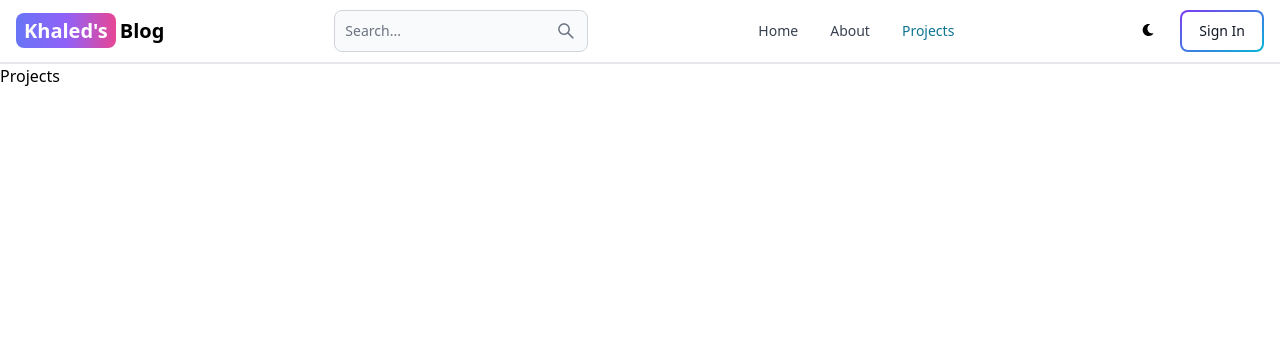
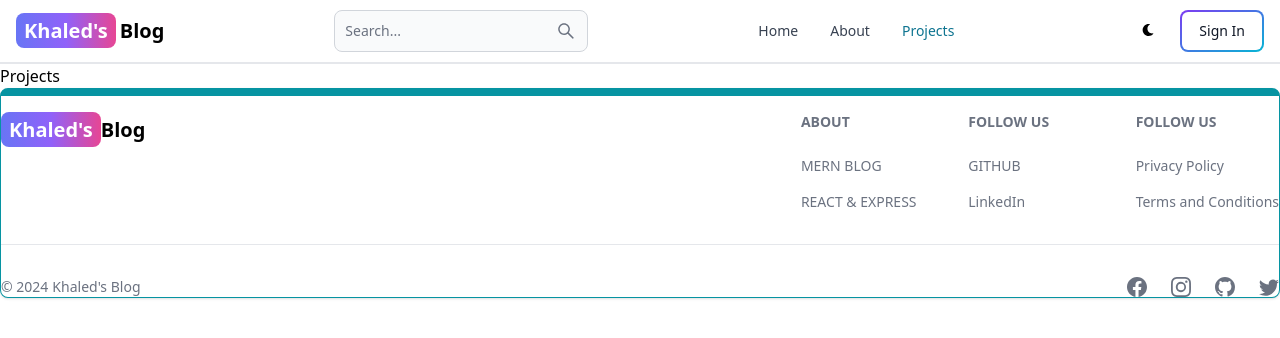
Before and after one commit to KHALEDsSAEED/blog-mern, a React (Vite) app in the folder client/: page /projects in a window 1280 px wide. Shown: the top 338 px of the page. Built offline with nearby package versions, Linux system fonts and the light colour scheme.

Commit message:
create a footer component

```diff
--- a/client/src/App.jsx
+++ b/client/src/App.jsx
@@ -7,6 +7,7 @@
 import Dashboard from './pages/Dashboard'
 import Projects from './pages/Projects'
 import Header from './components/Header.jsx'
+import Footer from './components/Footer.jsx'
 
 
 export default function App() {
@@ -21,6 +22,7 @@
         <Route path="/dashboard" element={<Dashboard />} />
         <Route path="/projects" element={<Projects />} />
       </Routes>
+      <Footer />
     </BrowserRouter>
   )
 }
--- /dev/null
+++ b/client/src/components/Footer.jsx
@@ -0,0 +1,70 @@
+import React from 'react'
+import { Footer } from 'flowbite-react';
+import { Link } from 'react-router-dom';
+import { BsFacebook, BsInstagram, BsTwitter, BsGithub } from 'react-icons/bs';
+
+export default function FooterCom() {
+    return (
+        <Footer className='border border-t-8 border-teal-500'>
+            <div className="w-full max-w-7xl mx-auto">
+                <div className="grid w-full justify-between sm:flex md:grid-col-1">
+                    <div className="mt-5">
+                        <Link to='/' className='self-center whitespace-nowrap
+                        text-lg sm:text-xl font-semibold dark:text-white'>
+                            <span className='px-2 py-1 bg-gradient-to-r text-white
+                            from-indigo-500 via-purple-500 to-pink-500 rounded-lg'>
+                                Khaled's
+                            </span>
+                            Blog
+                        </Link>
+                    </div>
+                    <div className="grid grid-cols-2 gap-8 mt-4 sm:grid-cols-3 sm:gap-6">
+                        <div>
+                            <Footer.Title title='About' />
+                            <Footer.LinkGroup col>
+                                <Footer.Link href='https://www.google.com' target='_blank' rel='noopener noreferrer'>
+                                    MERN BLOG
+                                </Footer.Link>
+                                <Footer.Link href='https://www.google.com' target='_blank' rel='noopener noreferrer'>
+                                    REACT & EXPRESS
+                                </Footer.Link>
+                            </Footer.LinkGroup>
+                        </div>
+                        <div>
+                            <Footer.Title title='follow us' />
+                            <Footer.LinkGroup col>
+                                <Footer.Link href='https://www.google.com' target='_blank' rel='noopener noreferrer'>
+                                    GITHUB
+                                </Footer.Link>
+                                <Footer.Link href='https://www.google.com' target='_blank' rel='noopener noreferrer'>
+                                    LinkedIn
+                                </Footer.Link>
+                            </Footer.LinkGroup>
+                        </div>
+                        <div>
+                            <Footer.Title title='follow us' />
+                            <Footer.LinkGroup col>
+                                <Footer.Link href='#'>
+                                    Privacy Policy
+                                </Footer.Link>
+                                <Footer.Link href='#'>
+                                    Terms and Conditions
+                                </Footer.Link>
+                            </Footer.LinkGroup>
+                        </div>
+                    </div>
+                </div>
+                <Footer.Divider />
+                <div className="w-full sm:flex sm:items-center sm:justify-between">
+                    <Footer.Copyright href='#' by="Khaled's Blog" year={new Date().getFullYear()} />
+                    <div className="flex gap-6 sm:mt-0 mt-4 sm:justify-center">
+                        <Footer.Icon href='#' icon={BsFacebook} />
+                        <Footer.Icon href='#' icon={BsInstagram} />
+                        <Footer.Icon href='#' icon={BsGithub} />
+                        <Footer.Icon href='#' icon={BsTwitter} />
+                    </div>
+                </div>
+            </div>
+        </Footer>
+    )
+}
```
